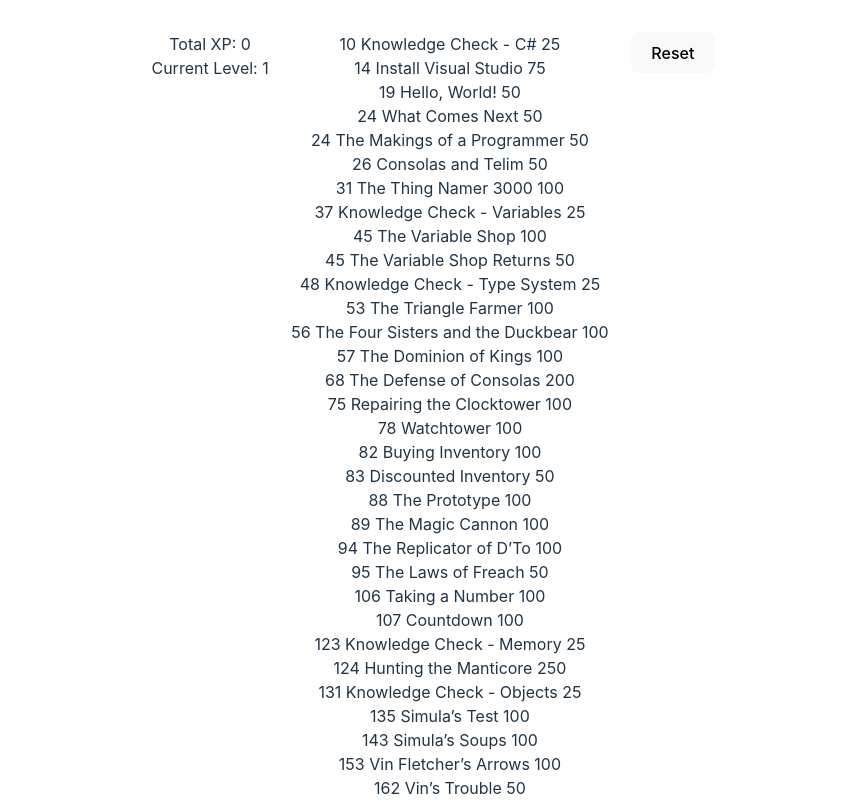
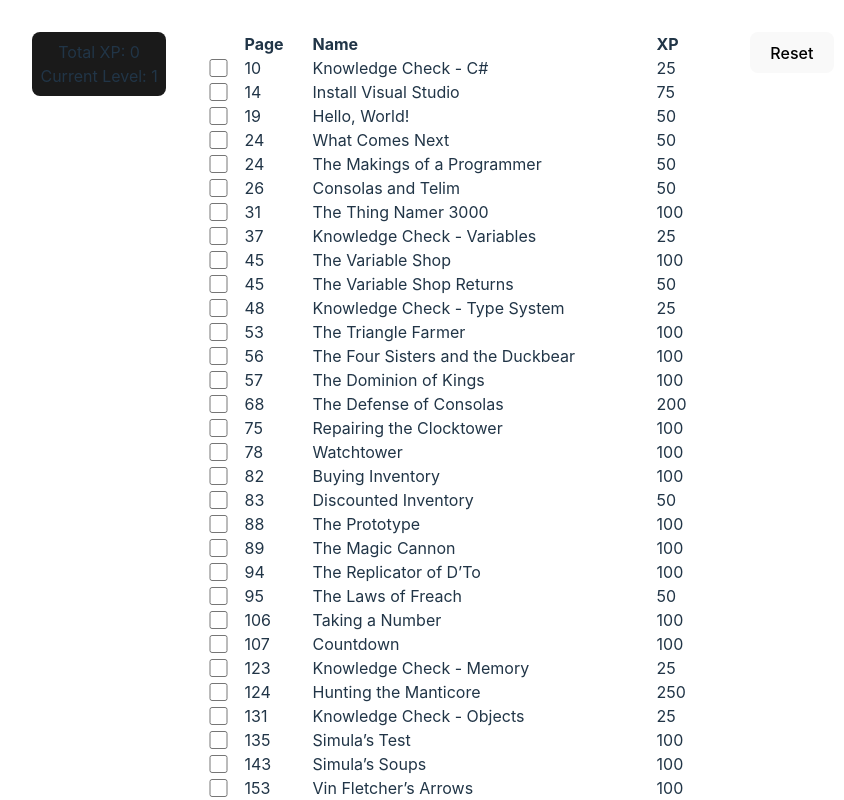
Before and after one commit to JohnMcCormick/xp-tracker, a React (Vite) app: page / in a window 1280 px wide. Shown: the top 800 px of the page, without its empty margins (207-1051 px from the left). Built offline with nearby package versions, Linux system fonts and the light colour scheme.

Commit message:
Added summary, expansion challenges and grid style

```diff
--- a/src/App.css
+++ b/src/App.css
@@ -7,9 +7,30 @@
 
 .wrapper {
   display: flex;
+  min-height: 100%;
 }
 
-.level {
+.summary {
+  padding: 1vh;
+  background-color: #1a1a1a;
+  border-radius: 1vh;
+  position: relative;
+}
+
+.level-title {
+  font-weight: bold;
+}
+
+.level, .level-title {
+  cursor: pointer;
+  display: grid;
+  text-align: left;
+  grid-template-columns: .5fr 1fr 6fr 1fr;
+  gap: 1vw;
+  margin: 0 3vw;
+}
+
+.checkbox {
   cursor: pointer;
 }
 
--- a/src/App.jsx
+++ b/src/App.jsx
@@ -60,10 +60,18 @@ function App() {
   return (
     <div className="wrapper">
       <div>
-        <div>Total XP: {getTotalXP()}</div>
-        <div>Current Level: {getCurrentLevel()}</div>
+        <div className='summary'>
+          <div>Total XP: {getTotalXP()}</div>
+          <div>Current Level: {getCurrentLevel()}</div>
+        </div>
       </div>
       <div className='levels'>
+        <div className='level-title'>
+          <span></span>
+          <span>Page</span>
+          <span>Name</span>
+          <span>XP</span>
+        </div>
         {levels.map(({ completed, pageNumber, name, points }, index) => (
           <Level
             key={index}
--- a/src/Level.jsx
+++ b/src/Level.jsx
@@ -4,10 +4,13 @@ export default ({ index, completed, pageNumber, name, points, setLevelComplete }
   const formattedPageNumber = pageNumber > 0 ? pageNumber : '';
   return (
     <div
-      className={`level ${completed ? 'strikethrough' : ''}`}
+      className='level'
       onClick={() => setLevelComplete(index)}
     >
-      {formattedPageNumber} {name} {points}
+      <input className='checkbox' type='checkbox' checked={completed}></input>
+      <span>{formattedPageNumber}</span>
+      <span className={`${completed && 'strikethrough'}`}>{name}</span>
+      <span>{points}</span>
     </div>
   )
 }
--- a/src/ResetButton.jsx
+++ b/src/ResetButton.jsx
@@ -2,12 +2,14 @@ import React from 'react'
 
 export default ({ levelList, setLevels }) => {
   return (
-    <button onClick={() => {
-      setLevels(levelList.map(level => ({
-        ...level,
-        completed: false
-      })));
-    }}>
+    <button
+      type="button"
+      onClick={() => {
+        setLevels(levelList.map(level => ({
+          ...level,
+          completed: false
+        })));
+      }}>
       Reset
     </button>
   )
--- a/src/levelList.js
+++ b/src/levelList.js
@@ -114,11 +114,11 @@ export default (
         { pageNumber: 441, name: "Knowledge Check - Visual Studio", points: 25 },
         { pageNumber: 446, name: "Knowledge Check - Compiler Errors", points: 25 },
         { pageNumber: 451, name: "Knowledge Check - Debugging", points: 25 },
-        { pageNumber: 0, name: "C#11 Expansion - Program Making Program", points: 100 },
-        { pageNumber: 0, name: "C#11 Expansion - The Map", points: 150 },
-        { pageNumber: 0, name: "C#11 Expansion - Premixed Potions", points: 100 },
-        { pageNumber: 0, name: "C#11 Expansion - Blast Damage", points: 100 },
-        { pageNumber: 0, name: "C#12 Expansion - Hunted", points: 100 },
-        { pageNumber: 0, name: "C#12 Expansion - A Night in the Wastelands", points: 100 },
+        { pageNumber: 4, name: "C#11 Expansion - Program Making Program", points: 100 },
+        { pageNumber: 8, name: "C#11 Expansion - The Map", points: 150 },
+        { pageNumber: 13, name: "C#11 Expansion - Premixed Potions", points: 100 },
+        { pageNumber: 16, name: "C#11 Expansion - Blast Damage", points: 100 },
+        { pageNumber: 4, name: "C#12 Expansion - Hunted", points: 100 },
+        { pageNumber: 5, name: "C#12 Expansion - A Night in the Wastelands", points: 100 },
     ]
 )
```
